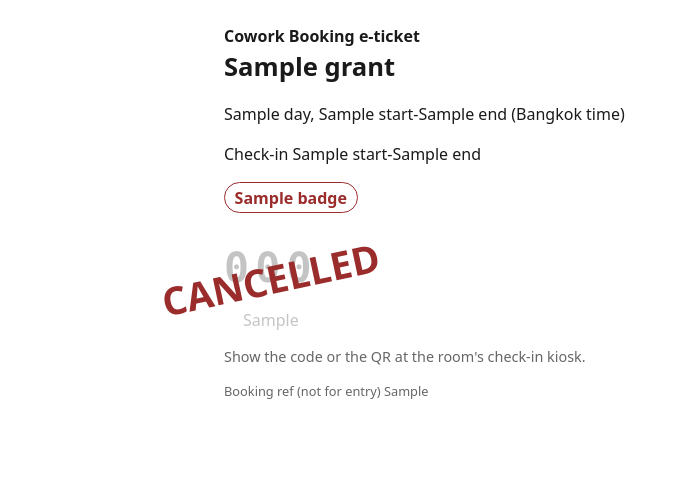
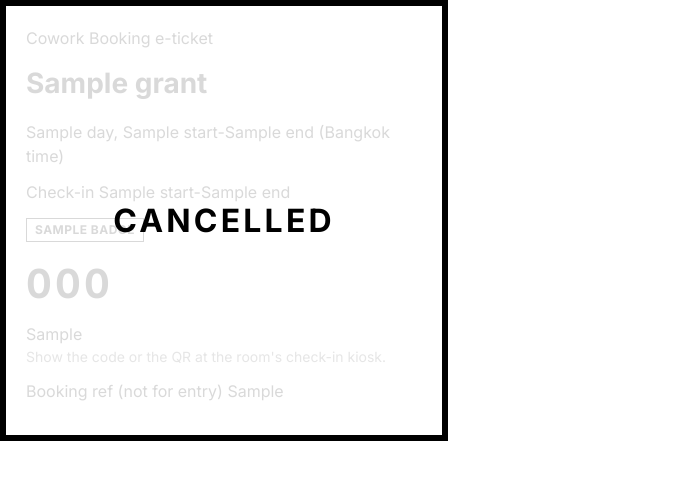
Before and after one commit to JedizR/cowork-booking-access, a Flask app: template templates/ticket.html in a window 1280 px wide. Shown: the top 480 px of the page, without its empty margins (0-688 px from the left). Run offline with Flask 3, Linux system fonts and the light colour scheme; the template is opened without the code that fills it: most values are stand-ins (such as "Sample title", 1, 10 or a date in 2020); parts of the project's set-up code (start-up, migrations or seed data) failed here and were passed over; some libraries are stand-ins or nearby versions.

Commit message:
style(access): plain black-and-white look with Inter; fix contract links after the move

```diff
--- a/openapi.yaml
+++ b/openapi.yaml
@@ -4,7 +4,7 @@
   version: contract-v1-draft
   description: |
     Provider Access, consumer Purchase. State proposed (M2 draft).
-    Contract text: ../purchase-access.md. Rules AXS-R01 to AXS-R19.
+    Contract text: CONTRACT.md. Rules AXS-R01 to AXS-R19.
     Natural key booking_reference for issue and revoke (no Idempotency-Key header).
     Errors: {"error": {"code": "...", "message": "..."}}.
     The lock is mocked: a stored grant or a checked_in state is not proof a door opened.
--- a/static/style.css
+++ b/static/style.css
@@ -1,250 +1,196 @@
-/* One plain stylesheet for every page. No framework, no build step -
-   change a value here and every page follows. */
+/* Cowork Booking — one shared look for all three services: plain black and white, Inter. */
+@import url("https://fonts.googleapis.com/css2?family=Inter:wght@400;500;600;700&display=swap");
 
 :root {
-  --ink: #1a1a1a;
-  --muted: #666;
-  --line: #ddd;
-  --accent: #2b6cb0;
-  --ok: #276749;
-  --busy: #9b2c2c;
+  --fg: #000;
   --bg: #fff;
+  --muted: #555;
+  --line: #000;
+  --soft: #e6e6e6;
 }
 
+* { box-sizing: border-box; }
+
+html { font-size: 16px; }
+
 body {
-  font-family: system-ui, -apple-system, "Segoe UI", sans-serif;
-  color: var(--ink);
+  margin: 0;
   background: var(--bg);
+  color: var(--fg);
+  font-family: "Inter", system-ui, -apple-system, "Segoe UI", Roboto, Arial, sans-serif;
   line-height: 1.5;
-  margin: 0 auto;
-  padding: 1.5rem 1rem 3rem;
-  max-width: 52rem;
 }
 
-h1 {
-  margin: 0 0 0.25rem;
-  font-size: 1.6rem;
+header, nav {
+  display: flex;
+  flex-wrap: wrap;
+  gap: 1rem;
+  align-items: center;
+  padding: 0.75rem 1rem;
+  border-bottom: 1px solid var(--line);
 }
 
-h2 {
-  font-size: 1.15rem;
-  margin: 1.75rem 0 0.5rem;
+header a, nav a { color: var(--fg); text-decoration: none; font-weight: 500; }
+header a:hover, nav a:hover { text-decoration: underline; }
+
+main { max-width: 960px; margin: 0 auto; padding: 1.5rem 1rem 3rem; }
+
+h1 { font-size: 1.75rem; font-weight: 700; margin: 0 0 1rem; }
+h2 { font-size: 1.25rem; font-weight: 600; margin: 2rem 0 0.75rem; }
+h3 { font-size: 1rem; font-weight: 600; margin: 1.5rem 0 0.5rem; }
+
+p { margin: 0 0 0.75rem; }
+
+a { color: var(--fg); text-underline-offset: 2px; }
+
+small, .muted, .hint { color: var(--muted); font-size: 0.875rem; }
+
+/* Flash messages: one bordered line per outcome */
+.flash, .flashes li, .alert, .error, .notice {
+  list-style: none;
+  border: 1px solid var(--line);
+  padding: 0.75rem 1rem;
+  margin: 0 0 1rem;
+  background: var(--bg);
+}
+.flashes { padding: 0; margin: 0 0 1rem; }
+.flash.error, .error { border-width: 2px; font-weight: 600; }
+
+/* Tables */
+table { width: 100%; border-collapse: collapse; margin: 0 0 1.5rem; }
+th, td { text-align: left; padding: 0.5rem 0.625rem; border-bottom: 1px solid var(--soft); vertical-align: top; }
+th { border-bottom: 2px solid var(--line); font-weight: 600; }
+td.num, th.num { text-align: right; font-variant-numeric: tabular-nums; }
+
+/* Forms */
+form { margin: 0 0 1rem; }
+label { display: block; font-weight: 500; margin: 0.75rem 0 0.25rem; }
+input, select, textarea {
+  font: inherit;
+  color: var(--fg);
+  background: var(--bg);
+  border: 1px solid var(--line);
+  border-radius: 0;
+  padding: 0.5rem 0.625rem;
+  min-width: 12rem;
+}
+textarea { width: 100%; min-height: 4rem; }
+input:focus, select:focus, textarea:focus, button:focus, a:focus {
+  outline: 2px solid var(--fg);
+  outline-offset: 2px;
 }
 
-a {
-  color: var(--accent);
+/* Buttons: primary is solid black, secondary is outlined */
+button, .button, input[type="submit"] {
+  font: inherit;
+  font-weight: 600;
+  cursor: pointer;
+  display: inline-block;
+  padding: 0.5rem 1rem;
+  border: 1px solid var(--fg);
+  border-radius: 0;
+  background: var(--fg);
+  color: var(--bg);
+  text-decoration: none;
+}
+button.secondary, .button.secondary, button.link {
+  background: var(--bg);
+  color: var(--fg);
+}
+button:hover, .button:hover { opacity: 0.85; }
+button:disabled, .button[aria-disabled="true"] {
+  cursor: not-allowed;
+  background: var(--soft);
+  color: var(--muted);
+  border-color: var(--soft);
+  opacity: 1;
 }
 
-.site-nav {
-  display: flex;
-  flex-wrap: wrap;
-  gap: 0.75rem;
-  align-items: center;
-  border-bottom: 1px solid var(--line);
-  padding-bottom: 0.75rem;
-  margin-bottom: 1.25rem;
-  font-size: 0.9rem;
+/* Start-block grid: free blocks are buttons, taken ones are greyed with a reason on hover (title) */
+.grid, .blocks {
+  display: grid;
+  grid-template-columns: repeat(auto-fill, minmax(5.5rem, 1fr));
+  gap: 0.5rem;
+  margin: 0.75rem 0 1.25rem;
+}
+.grid button, .blocks button { padding: 0.5rem 0; font-variant-numeric: tabular-nums; }
+.grid button:disabled, .blocks button:disabled { text-decoration: line-through; }
+
+/* Status badges: outlined, uppercase */
+.badge, .status {
+  display: inline-block;
+  border: 1px solid var(--fg);
+  padding: 0.125rem 0.5rem;
+  font-size: 0.75rem;
+  font-weight: 700;
+  letter-spacing: 0.04em;
+  text-transform: uppercase;
+}
+.badge.solid, .status-confirmed, .status-issued, .status-checked_in { background: var(--fg); color: var(--bg); }
+
+/* Key-value summaries (booking page, ticket) */
+dl { display: grid; grid-template-columns: max-content 1fr; gap: 0.375rem 1.25rem; margin: 0 0 1.5rem; }
+dt { font-weight: 600; }
+dd { margin: 0; }
+
+.card, .panel, section.box {
+  border: 1px solid var(--line);
+  padding: 1rem 1.25rem;
+  margin: 0 0 1.5rem;
 }
 
-.site-nav .brand {
-  font-weight: 600;
-  text-decoration: none;
-  color: var(--ink);
+.price, .amount { font-weight: 700; font-variant-numeric: tabular-nums; }
+.countdown { font-weight: 700; font-variant-numeric: tabular-nums; }
+
+/* Test-mode banner on the hosted payment page */
+.test-banner, .banner {
+  border: 2px dashed var(--fg);
+  padding: 0.75rem 1rem;
+  margin: 0 0 1.25rem;
 }
 
-.site-nav .spacer {
-  flex: 1;
-}
-
-/* The Log out button sits inline in the nav, not as a full form row. */
-.site-nav form {
-  display: inline;
-  margin: 0;
-}
-
-.message {
-  border: 1px solid var(--line);
-  border-left: 3px solid var(--accent);
-  padding: 0.6rem 0.8rem;
-  margin: 0 0 1rem;
-  background: #f7fafc;
-}
-
-.hint {
-  color: var(--muted);
-  font-size: 0.9rem;
-}
-
-/* Lists of things (spaces, bookings) - no bullets, clear separation. */
-.list {
-  list-style: none;
-  padding: 0;
-  margin: 0;
-}
-
-.list > li {
-  border: 1px solid var(--line);
-  border-radius: 6px;
-  padding: 0.9rem 1rem;
-  margin-bottom: 0.75rem;
-}
-
-.status-free {
-  color: var(--ok);
-  font-weight: 600;
-}
-
-.status-busy {
-  color: var(--busy);
-  font-weight: 600;
-}
-
-/* Forms: inputs and buttons line up and wrap on narrow screens. */
-form {
-  display: flex;
-  flex-wrap: wrap;
-  gap: 0.5rem;
-  align-items: center;
-  margin: 0.6rem 0 0;
-}
-
-input {
-  font: inherit;
-  padding: 0.4rem 0.5rem;
-  border: 1px solid var(--line);
-  border-radius: 4px;
-}
-
-button {
-  font: inherit;
-  padding: 0.4rem 0.9rem;
-  border: 1px solid var(--accent);
-  border-radius: 4px;
-  background: var(--accent);
-  color: #fff;
-  cursor: pointer;
-}
-
-button:hover {
-  filter: brightness(1.1);
-}
-
-/* Dashboard metric cards and bars. */
-.cards {
-  display: flex;
-  flex-wrap: wrap;
-  gap: 0.75rem;
-  padding: 0;
-  list-style: none;
-}
-
-.cards li {
-  border: 1px solid var(--line);
-  border-radius: 6px;
-  padding: 0.7rem 0.9rem;
-  min-width: 9rem;
-}
-
-.bar-row {
-  display: flex;
-  align-items: center;
-  gap: 0.5rem;
-  margin: 0.35rem 0;
-}
-
-.bar-label {
-  width: 10em;
-}
-
-.bar {
-  background: var(--accent);
-  height: 1em;
-  min-width: 2px;
-}
-/* Access: kiosk results and the e-ticket. */
-select {
-  font: inherit;
-  padding: 0.4rem 0.5rem;
-}
-
-.scan-result {
-  font-size: 1.6rem;
-  padding: 1rem;
-  margin: 1rem 0;
-  border-radius: 6px;
-  border: 2px solid var(--busy);
-  color: var(--busy);
-}
-
-.scan-result.result-ok {
-  border-color: var(--ok);
-  color: var(--ok);
-}
-
-.badge {
-  display: inline-block;
-  padding: 0.15rem 0.6rem;
-  border-radius: 999px;
-  border: 1px solid var(--ok);
-  color: var(--ok);
-  font-weight: 600;
-}
-
-.badge-revoked {
-  border-color: var(--busy);
-  color: var(--busy);
-}
-
-.ticket .brand {
-  font-weight: 600;
-  margin: 0;
-}
-
-.ticket-credential {
-  position: relative;
-  display: inline-block;
-  text-align: center;
-}
-
-.ticket-code {
-  font-family: ui-monospace, Menlo, monospace;
-  font-size: 2.6rem;
+/* E-ticket */
+.ticket { border: 2px solid var(--fg); padding: 1.5rem; max-width: 28rem; position: relative; }
+.ticket-code, .code {
+  font-size: 2.5rem;
   font-weight: 700;
-  letter-spacing: 0.15em;
+  letter-spacing: 0.08em;
+  font-variant-numeric: tabular-nums;
   margin: 0.5rem 0;
 }
-
-.ticket-credential.is-cancelled .ticket-code,
-.ticket-credential.is-cancelled .ticket-qr {
-  opacity: 0.25;
-}
-
-.overlay {
+.qr svg, .qr img { width: 12rem; height: 12rem; display: block; }
+.overlay, .cancelled-overlay {
   position: absolute;
   inset: 0;
   display: flex;
   align-items: center;
   justify-content: center;
-  font-size: 2.4rem;
+  background: rgba(255, 255, 255, 0.85);
+  font-size: 2rem;
   font-weight: 800;
-  color: var(--busy);
-  transform: rotate(-12deg);
+  letter-spacing: 0.1em;
+  border: 4px solid var(--fg);
 }
 
-.small {
-  font-size: 0.8rem;
-  color: var(--muted);
+/* Kiosk result: large, unambiguous */
+.result {
+  border: 3px solid var(--fg);
+  padding: 1.5rem;
+  margin: 1rem 0;
+  font-size: 1.75rem;
+  font-weight: 700;
+}
+.result.ok, .result[data-result="ok"] { background: var(--fg); color: var(--bg); }
+.kiosk input[name="code"], input.kiosk-input { font-size: 1.5rem; width: 100%; letter-spacing: 0.08em; }
+
+@media (max-width: 600px) {
+  main { padding: 1rem; }
+  input, select { min-width: 0; width: 100%; }
+  dl { grid-template-columns: 1fr; }
 }
 
 @media print {
-  body {
-    max-width: none;
-    padding: 0;
-  }
-  .hint {
-    display: none;
-  }
-  .ticket {
-    page-break-inside: avoid;
-  }
+  header, nav, footer, form, .no-print, .flash, .flashes { display: none !important; }
+  body { font-size: 12pt; }
+  .ticket { border: 1px solid #000; }
 }
```
Also changed, not shown: CONTRACT.md (+1 -1 lines).
